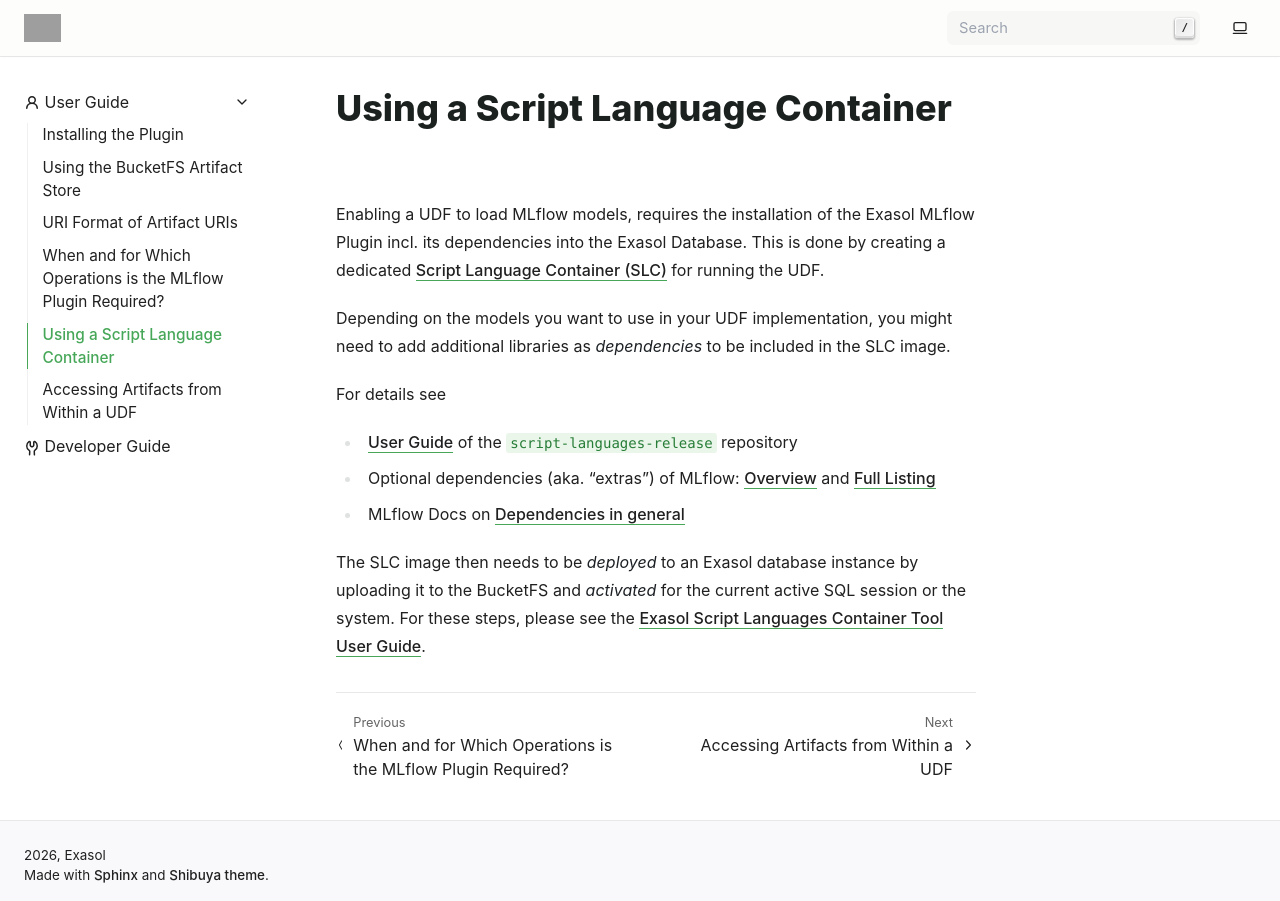
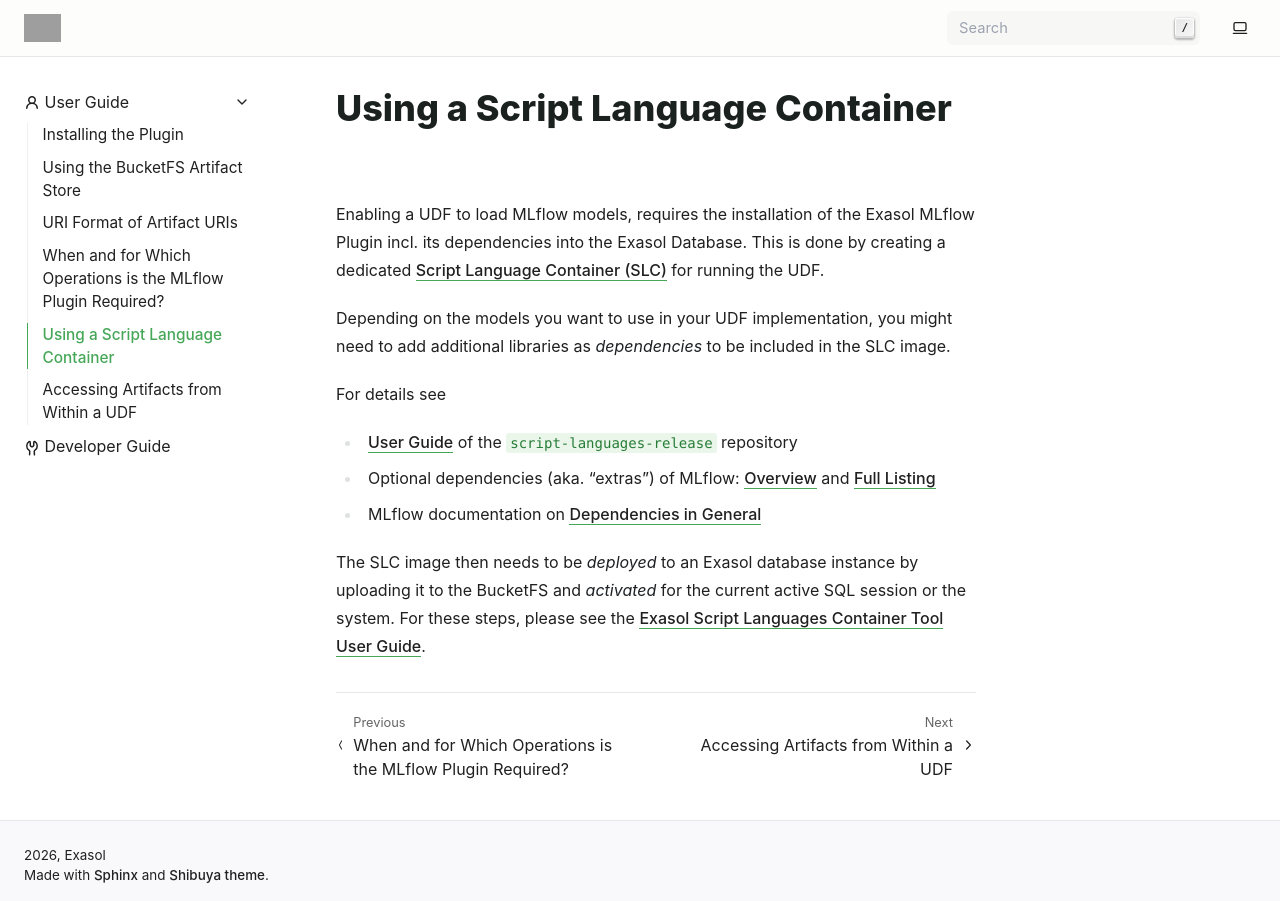
Before and after one commit to exasol/mlflow-plugin, a Sphinx documentation site: the page built from doc/user_guide/slc.rst, in a window 1280 px wide. Built offline with Sphinx 7.4.7, drawn with Linux system fonts in a browser that asks for light colours; pages that are not in the unit, such as notebooks, are missing from menus; grey boxes are pictures that could not be loaded.

Commit message:
docs formatting

```diff
--- a/doc/user_guide/slc.rst
+++ b/doc/user_guide/slc.rst
@@ -23,8 +22,10 @@
 For details see
 
 * `User Guide <customize_slc_>`_ of the ``script-languages-release`` repository
-* Optional dependencies (aka. "extras") of MLflow: `Overview <mlflow_extras_overview_>`_ and `Full Listing <mlflow_extra-ml-requirements_>`_
-* MLflow Docs on `Dependencies in general <mlflow_dependencies_>`_
+* Optional dependencies (aka. "extras") of MLflow: `Overview
+  <mlflow_extras_overview_>`_
+  and `Full Listing <mlflow_extra-ml-requirements_>`_
+* MLflow documentation on `Dependencies in General <mlflow_dependencies_general_>`_
 
 The SLC image then needs to be *deployed* to an Exasol database instance by
 uploading it to the BucketFS and *activated* for the current active SQL
```
Also changed, not shown: other parts of doc/user_guide/slc.rst (+1 -2 lines).
